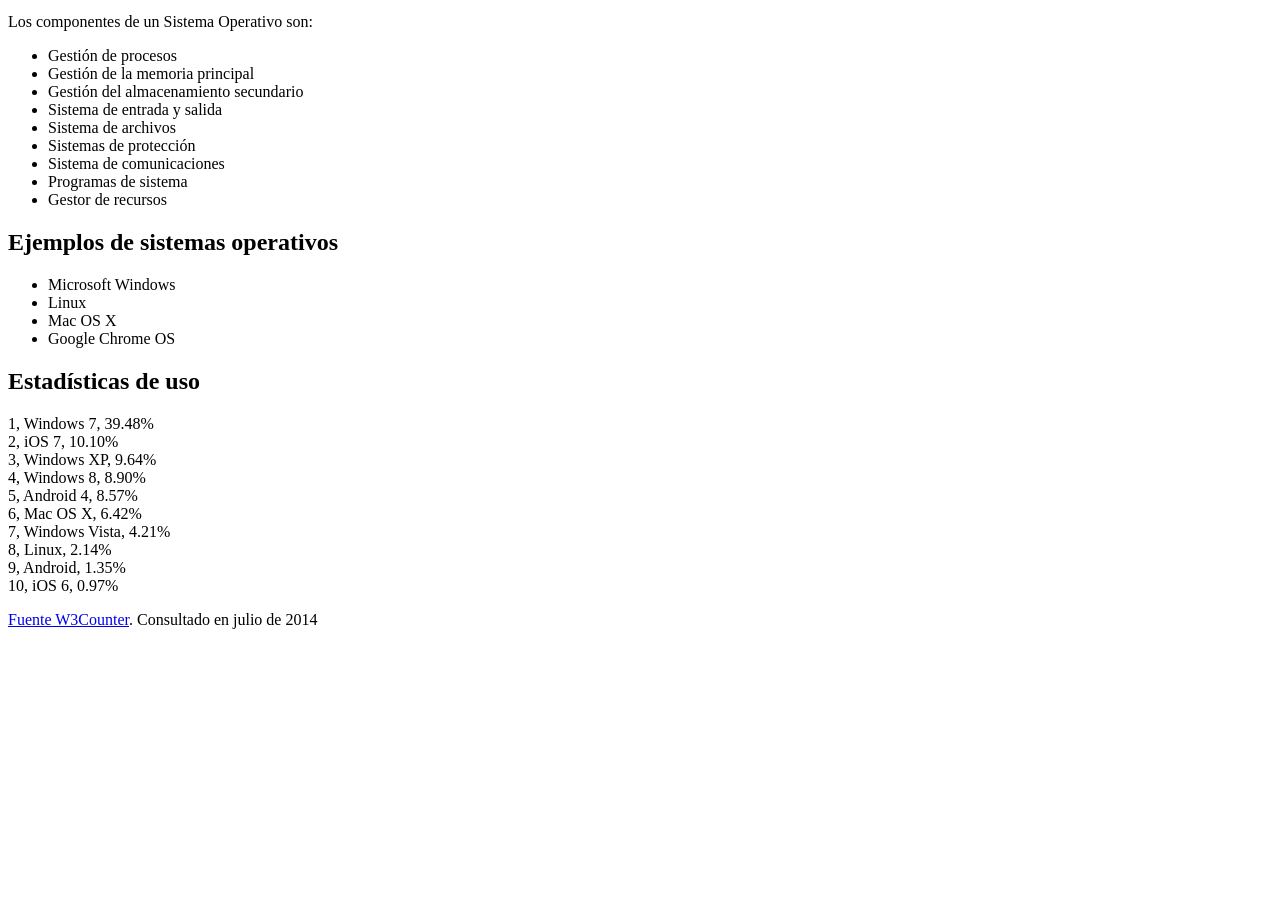
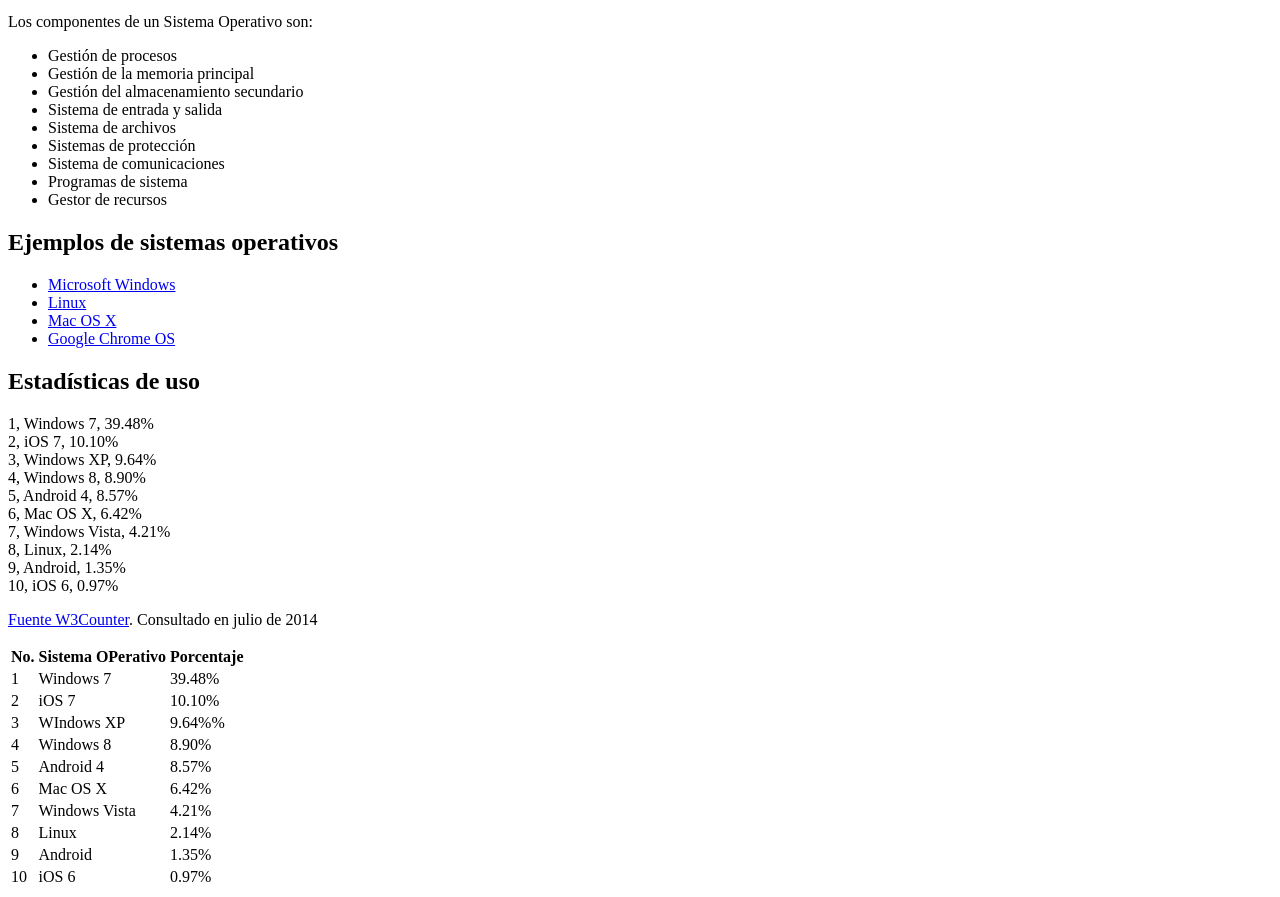
Before and after one commit to UCC-Programacion-Web-II-2020/ejercicios-html-diangs, a plain HTML site: page E02/index.html in a window 1280 px wide. Shown: the part 119-1016 px from the top of the page. Before the commit the page ends 800 px from the top, so only its background shows below. Drawn offline with Linux system fonts and the light colour scheme.

Commit message:
Ejercicios resueltos

```diff
--- a/E02/index.html
+++ b/E02/index.html
@@ -21,10 +21,10 @@
     </ul>
     <h2>Ejemplos de sistemas operativos</h2>
     <ul>
-        <li>Microsoft Windows</li>
-        <li>Linux</li>
-        <li>Mac OS X</li>
-        <li>Google Chrome OS</li>
+        <li><a href="windows.html">Microsoft Windows</a></li>
+        <li><a href="linux.html">Linux</a></li>
+        <li><a href="mac.html">Mac OS X</a></li>
+        <li><a href="chrome.html">Google Chrome OS</a></li>
     </ul>
     <h2>Estadísticas de uso</h2>
     <p>1, Windows 7, 39.48%<br />
@@ -38,5 +38,62 @@
     9, Android, 1.35%<br />
     10, iOS 6, 0.97%</p>
     <p><a href="http://www.w3counter.com/globalstats.php" target="_blank">Fuente W3Counter</a>. Consultado en julio de 2014</p>
+    <table>
+        <tr>
+            <th>No.</th>
+            <th>Sistema OPerativo</th>
+            <th>Porcentaje</th>
+        </tr>
+        <tr>
+            <td>1</td>
+            <td>Windows 7</td>
+            <td>39.48%</td>
+        </tr>
+        <tr>
+            <td>2</td>
+            <td>iOS 7</td>
+            <td>10.10%</td>
+        </tr>
+        <tr>
+            <td>3</td>
+            <td>WIndows XP</td>
+            <td>9.64%%</td>
+        </tr>
+        <tr>
+            <td>4</td>
+            <td>Windows 8</td>
+            <td>8.90%</td>
+        </tr>
+        <tr>
+            <td>5</td>
+            <td>Android 4</td>
+            <td>8.57%</td>
+        </tr>
+        <tr>
+            <td>6</td>
+            <td>Mac OS X</td>
+            <td>6.42%</td>
+        </tr>
+        <tr>
+            <td>7</td>
+            <td>Windows Vista</td>
+            <td>4.21%</td>
+        </tr>
+        <tr>
+            <td>8</td>
+            <td>Linux</td>
+            <td>2.14%</td>
+        </tr>
+        <tr>
+            <td>9</td>
+            <td>Android</td>
+            <td>1.35%</td>
+        </tr>
+        <tr>
+            <td>10</td>
+            <td>iOS 6</td>
+            <td>0.97%</td>
+        </tr>
+    </table>
 </body>
 </html>
```
Also changed, not shown: E01/index.html (+45 -0 lines), E02/chrome.html (+1 -1 lines), E02/linux.html (+1 -1 lines), E02/mac.html (+1 -1 lines), E02/windows.html (+1 -1 lines), E03/index.html (+36 -0 lines).
